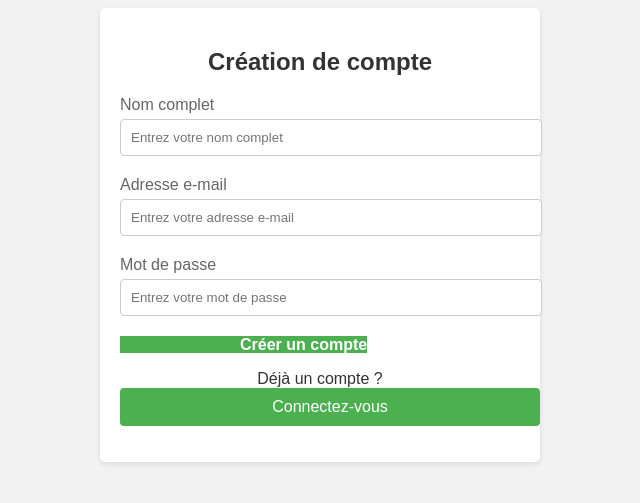
After one commit to Oconel2004/PIL1_2223_12, a Django app: page /creer-compte/ in a window 1280 px wide. The commit adds this page. Shown: the top 503 px of the page, without its empty margins (320-960 px from the left). Run offline with Django 4.2, Linux system fonts and the light colour scheme.

Commit message:
Correction

```diff
--- a/Time_Management/school_app/settings.py
+++ b/Time_Management/school_app/settings.py
@@ -78,9 +78,9 @@ WSGI_APPLICATION = 'school_app.wsgi.application'
 DATABASES = {
     'default': {
         'ENGINE': 'django.db.backends.mysql',
-        'NAME': 'empges',
+        'NAME': 'base',
         'USER': 'root',
-        'PASSWORD':'',
+        'PASSWORD':'root',
         'HOST':'127.0.0.1',
         'PORT':3306
     }
--- a/Time_Management/school_app/urls.py
+++ b/Time_Management/school_app/urls.py
@@ -17,8 +17,16 @@ Including another URLconf
 from django.contrib import admin
 from django.urls import path
 from timemanage.views import  login
+from timemanage.views import consulter_emploi_du_temps,creer_compte,se_deconnecter,connexion,accueil,inscription,inscription_confirmation,seconnecter
 
 urlpatterns = [
-    path('', login, name='connexion'),
     path('admin/', admin.site.urls),
+    path('accueil', accueil, name='accueil'),
+    path('emploi-du-temps/<int:emploi_du_temps_id>/', consulter_emploi_du_temps, name='consulter_emploi_du_temps'),
+    path('creer-compte/', creer_compte, name='creer_compte'),
+    path('connexion/', connexion, name='se_connecter'),
+    path('se-deconnecter/',se_deconnecter, name='se_deconnecter'),
+    path('inscription_confirmation/',inscription_confirmation, name='inscription'),
+    path('seconnecter/',seconnecter, name='seconnecter'),
+
 ]
--- a/Time_Management/templates/connexion.html
+++ b/Time_Management/templates/connexion.html
@@ -36,7 +36,8 @@
             <div class="mb-3">
               <a href="#" class="forgot-password-link">Mot de passe oublié ?</a>
             </div>
-            <button type="submit" class="btn btn-primary">Se connecter</button>
+            <a href="/seconnecter" style="text-decoration: none; color: black; padding-left: 30%;font-weight: bold;">Se connecter</a>
+
             <!-- <div class="mt-3">
               <p>Vous n'avez pas de compte ?<a href="#" class="create-account-link">Créer un compte</a></p>
             </div> -->
--- /dev/null
+++ b/Time_Management/templates/creer_compte.html
@@ -0,0 +1,87 @@
+<!DOCTYPE html>
+<html lang="en">
+<head>
+  <meta charset="UTF-8">
+  <meta http-equiv="X-UA-Compatible" content="IE=edge">
+  <meta name="viewport" content="width=device-width, initial-scale=1.0">
+  <title>Création de compte</title>
+  <style>
+    body {
+      font-family: Arial, sans-serif;
+      background-color: #f2f2f2;
+      color: #333;
+    }
+
+    .container {
+      max-width: 400px;
+      margin: 0 auto;
+      padding: 20px;
+      background-color: #fff;
+      border-radius: 5px;
+      box-shadow: 0 2px 5px rgba(0, 0, 0, 0.1);
+    }
+
+    h2 {
+      text-align: center;
+      color: #333;
+      margin-bottom: 20px;
+    }
+
+    label {
+      display: block;
+      margin-bottom: 5px;
+      color: #666;
+    }
+
+    input[type="text"],
+    input[type="email"],
+    input[type="password"] {
+      width: 100%;
+      padding: 10px;
+      margin-bottom: 20px;
+      border: 1px solid #ccc;
+      border-radius: 4px;
+    }
+
+    .button-link {
+      display: block;
+      width: 100%;
+      padding: 10px;
+      background-color: #4caf50;
+      color: #fff;
+      border: none;
+      border-radius: 4px;
+      cursor: pointer;
+      text-align: center;
+      text-decoration: none;
+    }
+
+    .button-link:hover {
+      background-color: #45a049;
+    }
+
+    .text-center {
+      text-align: center;
+    }
+  </style>
+</head>
+<body>
+  <div class="container">
+    <h2>Création de compte</h2>
+    <form>
+      <label for="fullname">Nom complet</label>
+      <input type="text" id="fullname" placeholder="Entrez votre nom complet" required>
+
+      <label for="email">Adresse e-mail</label>
+      <input type="email" id="email" placeholder="Entrez votre adresse e-mail" required>
+
+      <label for="password">Mot de passe</label>
+      <input type="password" id="password" placeholder="Entrez votre mot de passe" required>
+
+      <a href="/inscription_confirmation" style="text-decoration: none; color: white; padding-left: 30%;background-color: #4caf50;font-weight: bold;">Créer un compte</a>
+
+      <p class="text-center">Déjà un compte ? <a href="/connexion" class="button-link">Connectez-vous</a></p>
+    </form>
+  </div>
+</body>
+</html>
--- a/Time_Management/timemanage/views.py
+++ b/Time_Management/timemanage/views.py
@@ -1,58 +1,60 @@
-# <<<<<<< Updated upstream
-# from django.shortcuts import render, redirect
-# from django.contrib.auth import authenticate, login, logout
-# from .models import EmploiDuTemps, Utilisateur
-
-# def accueil(request):
-#     # Vue pour afficher la page d'accueil
-#     emplois_du_temps = EmploiDuTemps.objects.all()
-#     return render(request, 'accueil.html', {'emplois_du_temps': emplois_du_temps})
-
-# def consulter_emploi_du_temps(request, emploi_du_temps_id):
-#     # Vue pour consulter un emploi du temps spécifique
-#     emploi_du_temps = EmploiDuTemps.objects.get(id=emploi_du_temps_id)
-#     return render(request, 'emploi_du_temps.html', {'emploi_du_temps': emploi_du_temps})
-
-# def creer_compte(request):
-#     # Vue pour la création de compte utilisateur
-#     if request.method == 'POST':
-#         username = request.POST['username']
-#         password = request.POST['password']
-#         role = request.POST['role']
-
-#         # Vérifier si l'utilisateur existe déjà
-#         if Utilisateur.objects.filter(username=username).exists():
-#             return render(request, 'inscription.html', {'error_message': 'Ce nom d\'utilisateur existe déjà.'})
-
-#         # Créer un nouvel utilisateur
-#         user = Utilisateur.objects.create_user(username=username, password=password, role=role)
-#         login(request, user)
-#         return redirect('accueil')
-
-#     return render(request, 'inscription.html')
-
-# def se_connecter(request):
-#     # Vue pour la connexion de l'utilisateur
-#     if request.method == 'POST':
-#         username = request.POST['username']
-#         password = request.POST['password']
-
-#         # Authentifier l'utilisateur
-#         user = authenticate(request, username=username, password=password)
-#         if user is not None:
-#             login(request, user)
-#             return redirect('accueil')
-#         else:
-#             return render(request, 'connexion.html', {'error_message': 'Nom d\'utilisateur ou mot de passe incorrect.'})
-
-#     return render(request, 'connexion.html')
-
-# def se_deconnecter(request):
-#     # Vue pour la déconnexion de l'utilisateur
-#     logout(request)
-#     return redirect('accueil')
 from django.contrib.auth import login, logout, authenticate
 from django.shortcuts import render, redirect
+from .models import Emploidutemps, Users
+def accueil(request):
+    # Vue pour afficher la page d'accueil
+    emplois_du_temps = Emploidutemps.objects.all()
+    return render(request, 'accueil.html', {'emplois_du_temps': emplois_du_temps})
+def consulter_emploi_du_temps(request, emploi_du_temps_id):
+    # Vue pour consulter un emploi du temps spécifique
+    emploi_du_temps =Emploidutemps.objects.get(id=emploi_du_temps_id)
+    return render(request, 'index.html', {'emploi_du_temps': emploi_du_temps})
+
+def creer_compte(request):
+    # Vue pour la création de compte utilisateur
+    if request.method == 'POST':
+        username = request.POST['username']
+        password = request.POST['password']
+        role = request.POST['role']
+
+        # Vérifier si l'utilisateur existe déjà
+        if Users.objects.filter(username=username).exists():
+            return render(request, 'creer_compte.html', {'error_message': 'Ce nom d\'utilisateur existe déjà.'})
+
+        # Créer un nouvel utilisateur
+        user = Users.objects.create_user(username=username, password=password, role=role)
+        login(request, user)
+        return redirect('accueil')
+
+    return render(request, 'creer_compte.html')
+def inscription(request):
+    return render(request, 'creer_compte.html')
+def inscription_confirmation(request):
+    return render(request, 'index.html')
+
+def connexion(request):
+
+
+    return render(request, 'connexion.html')
+def seconnecter(request):
+    # Vue pour la connexion de l'utilisateur
+    if request.method == 'POST':
+        username = request.POST['username']
+        password = request.POST['password']
+
+        # Authentifier l'utilisateur
+        user = authenticate(request, username=username, password=password)
+        if user is not None:
+            login(request, user)
+            return redirect('accueil')
+        else:
+            return render(request, 'connexion.html', {'error_message': 'Nom d\'utilisateur ou mot de passe incorrect.'})
+    return render(request, 'index.html')
+
+def se_deconnecter(request):
+    # Vue pour la déconnexion de l'utilisateur
+    logout(request)
+    return redirect('accueil')
 
 # Create your views here.
 
```
Also changed, not shown: Time_Management/templates/accueil.html (added, +51 -0 lines), Time_Management/templates/index.html (renamed from Time_Management/templates/Dashbord/index.html).
